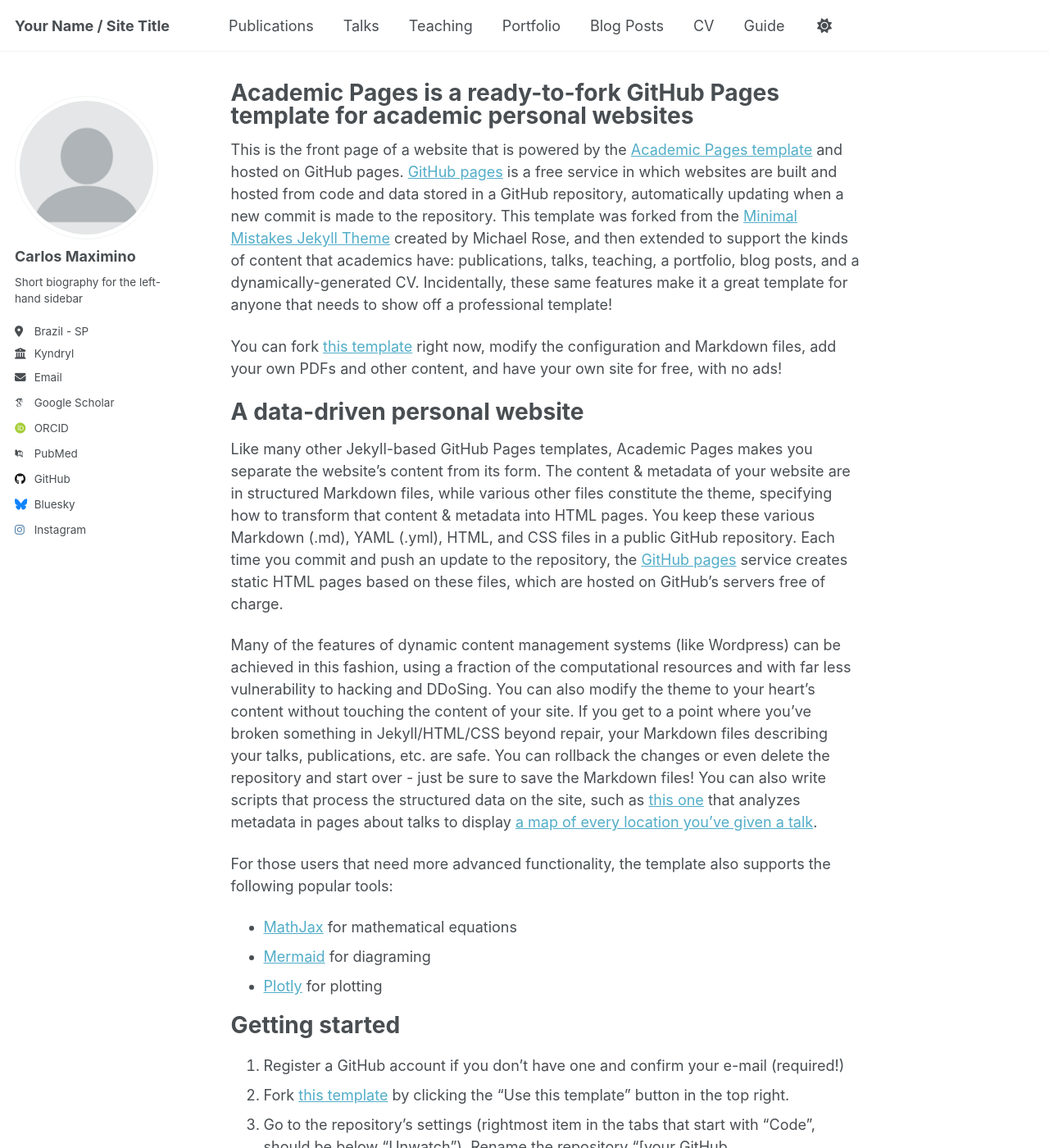
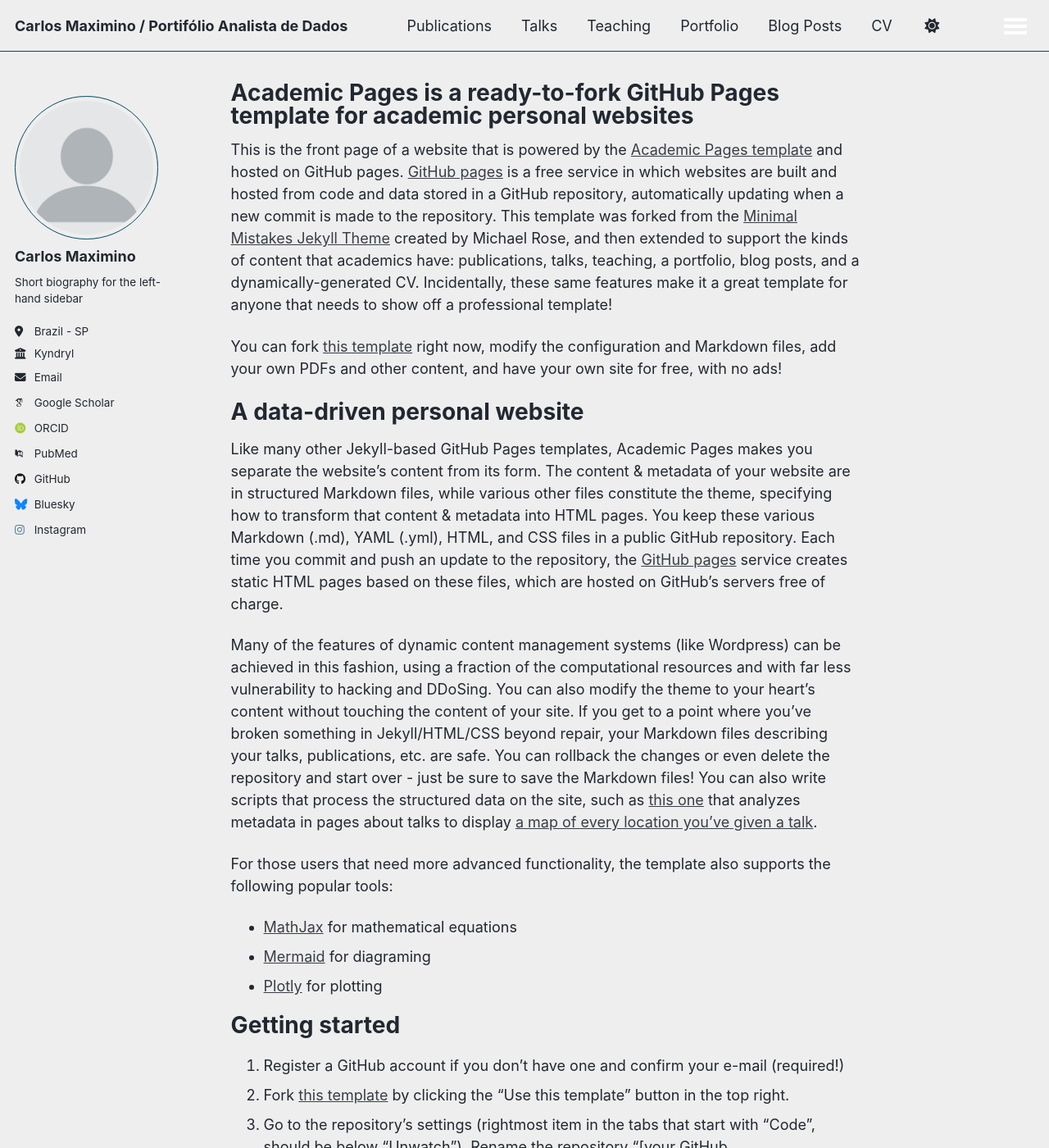
Before and after one commit to Karlocz/karlocz.github.io, a Jekyll site: the page built from _pages/about.md, in a window 1280 px wide and 1400 px high. Shown: the whole window at 82% size. Built offline with Jekyll 4.4.1, drawn with Linux system fonts in a browser that asks for light colours; some web fonts are replaced; a script that is not in the unit is left out.

Commit message:
Update _config.yml

```diff
--- a/_config.yml
+++ b/_config.yml
@@ -8,8 +8,8 @@
 
 # Basic Site Settings
 locale                   : "en-US"
-site_theme               : "default" # Currently available options are "default", "air"
-title                    : "Your Name / Site Title"
+site_theme               : "air" # Currently available options are "default", "air"
+title                    : "Carlos Maximino / Portifólio Analista de Dados"
 title_separator          : "-"
 name                     : &name "Carlos Maximino"
 description              : &description "Carlos Maximino academic portfolio"   # Update this with a general description of your site, this is the default if not overridden by a page
```
